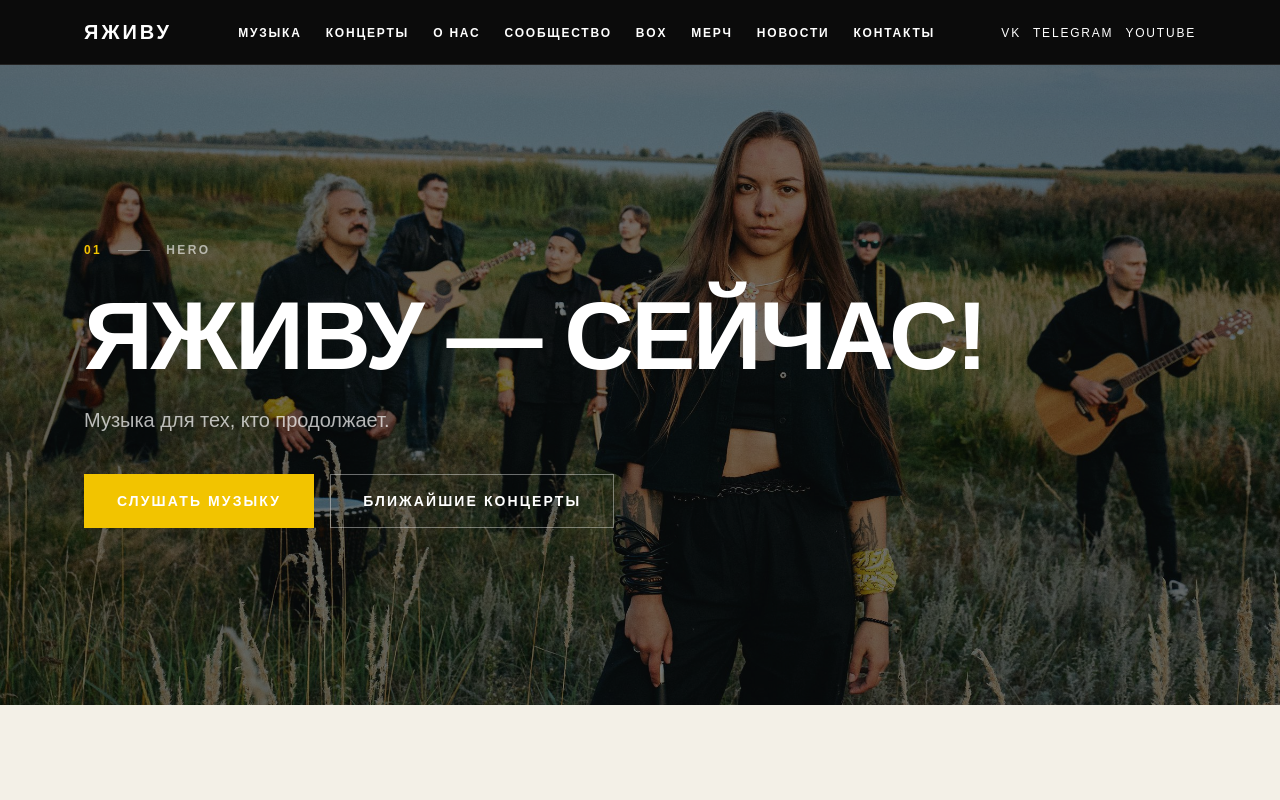
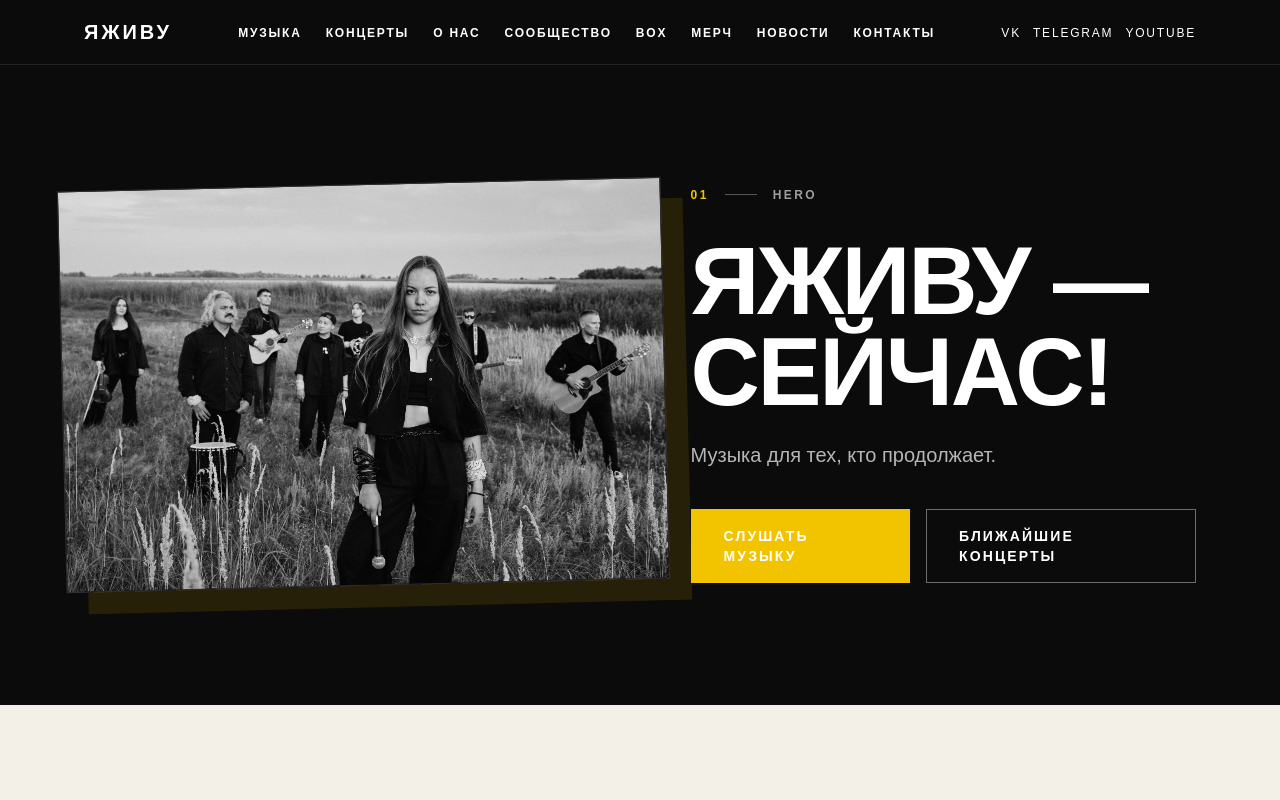
Before and after one commit to DaryaRik/yazhivu, a Next.js app: page / in a window 1280 px wide. Shown: the top 800 px of the page. Built offline with nearby package versions, Linux system fonts and the light colour scheme.

Commit message:
Основной сайт: Hero — фото группы в горизонтальной рамке (+8%), BOX — без фото, только фраза о готовящемся выпуске, подписка — кнопки Telegram и VK

```diff
--- a/app/page.tsx
+++ b/app/page.tsx
@@ -42,18 +42,24 @@ export default function Home() {
           className="relative bg-black text-white"
           aria-labelledby="hero-title"
         >
-          {/* Фоновое изображение hero (public/images/hero) */}
-          <Image
-            src="/images/hero/hero-01.jpg"
-            alt="Группа ЯЖИВУ в поле на закате"
-            fill
-            priority
-            sizes="100vw"
-            className="object-cover object-center"
-          />
-          {/* Затемнение, чтобы текст читался поверх фото */}
-          <div aria-hidden="true" className="absolute inset-0 bg-black/55" />
-          <div className="relative mx-auto flex min-h-[80vh] w-full max-w-6xl flex-col justify-center px-5 py-24">
+          <div className="relative mx-auto grid min-h-[80vh] w-full max-w-6xl items-center gap-12 px-5 py-24 lg:grid-cols-[1.05fr_0.95fr]">
+          {/* Фото группы в горизонтальном формате (public/images/hero), масштаб +8%, в рамке с наклоном */}
+          <div className="relative order-2 lg:order-none">
+            <div
+              className="relative aspect-[3/2] w-full origin-center overflow-hidden border border-white/15 shadow-[20px_20px_0_rgba(185,143,6,0.16)]"
+              style={{ transform: "rotate(-1.4deg) scale(1.08)" }}
+            >
+              <Image
+                src="/images/hero/hero-01.jpg"
+                alt="Группа ЯЖИВУ — вся группа"
+                fill
+                priority
+                sizes="(max-width: 1024px) 100vw, 50vw"
+                className="object-cover object-center grayscale"
+              />
+            </div>
+          </div>
+          <div className="relative order-1 flex flex-col justify-center lg:order-none">
             <SectionLabel number="01" title="HERO" inverted />
             <h1
               id="hero-title"
@@ -78,6 +84,7 @@ export default function Home() {
                 Ближайшие концерты
               </a>
             </div>
+          </div>
           </div>
         </section>
 
@@ -397,27 +404,9 @@ export default function Home() {
               тобой после концерта.
             </p>
 
-            {/* Кадры, из которых собирается первый выпуск BOX (public/images/box) */}
-            <div className="mt-10 grid gap-4 sm:grid-cols-2">
-              <div className="relative aspect-[3/2] w-full overflow-hidden border border-white/15">
-                <Image
-                  src="/images/box/box-01.jpg"
-                  alt="ЯЖИВУ — кадр для первого выпуска BOX"
-                  fill
-                  sizes="(max-width: 640px) 100vw, 50vw"
-                  className="object-cover object-center"
-                />
-              </div>
-              <div className="relative aspect-[3/2] w-full overflow-hidden border border-white/15">
-                <Image
-                  src="/images/box/box-02.jpg"
-                  alt="ЯЖИВУ — деталь для первого выпуска BOX"
-                  fill
-                  sizes="(max-width: 640px) 100vw, 50vw"
-                  className="object-cover object-center"
-                />
-              </div>
-            </div>
+            <p className="mt-10 text-lg text-white/60">
+              Первый выпуск уже готовится. Скоро расскажем.
+            </p>
 
             <div className="mt-10">
               {telegramUrl ? (
```
